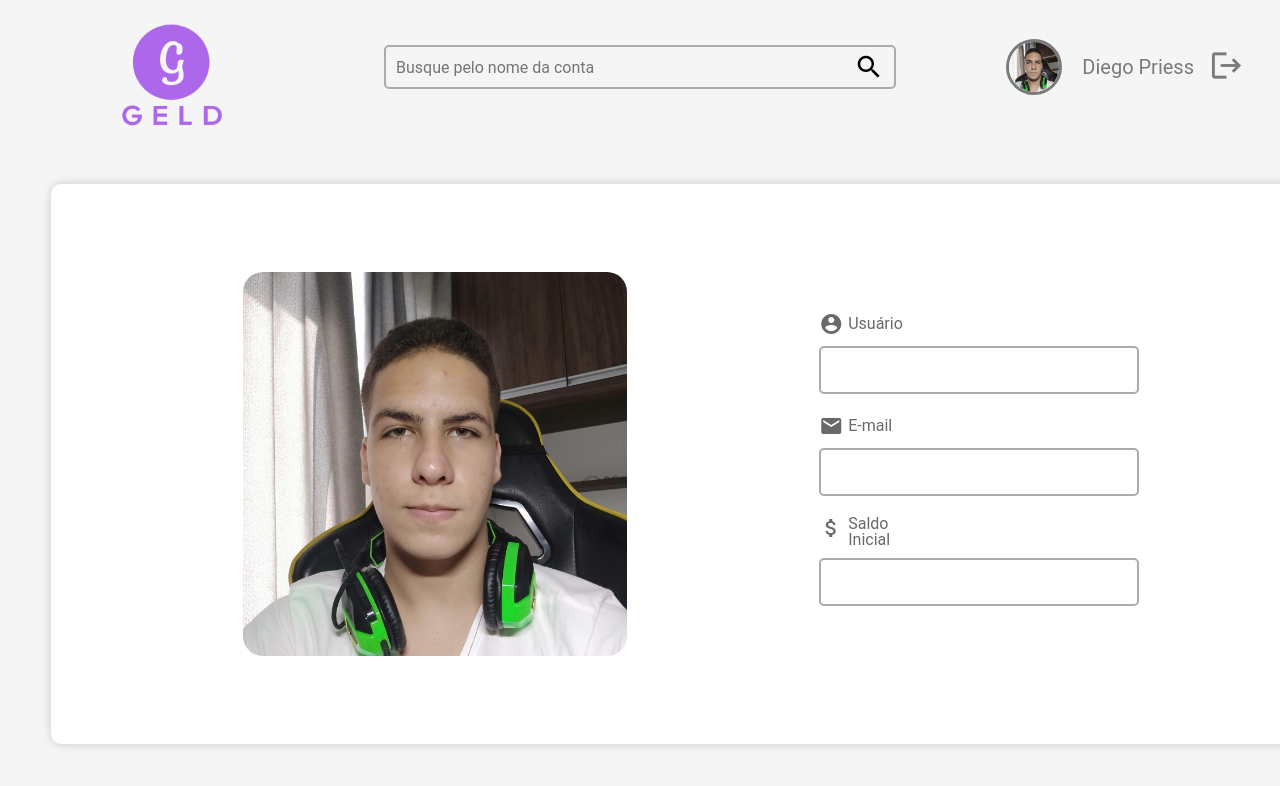
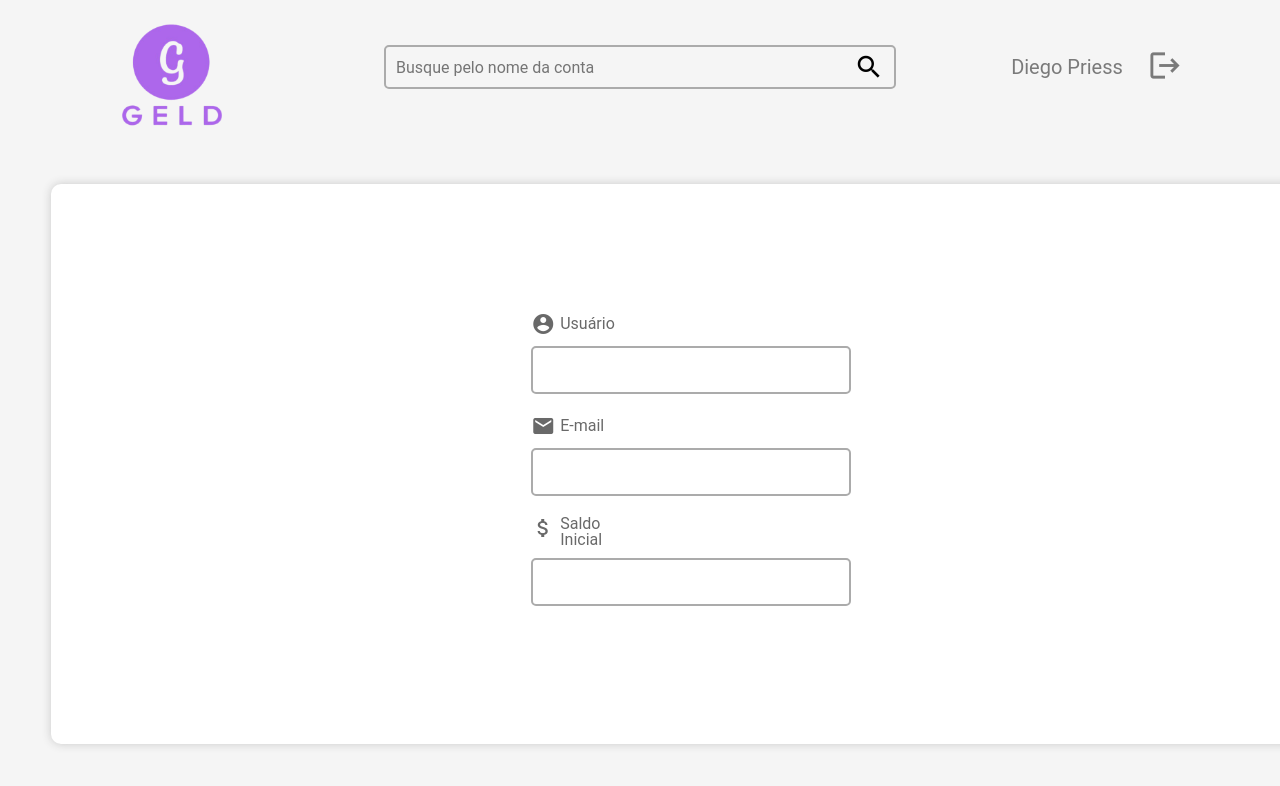
Before and after one commit to DiegoPriess/pac_second_semester_front, a React (Create React App) app: page /perfil in a window 1280 px wide. Shown: the top 786 px of the page. Built offline with nearby package versions, Linux system fonts and the light colour scheme.

Commit message:
Removendo imagens do software

```diff
--- a/src/components/ProfileThumbnail/index.jsx
+++ b/src/components/ProfileThumbnail/index.jsx
@@ -5,9 +5,9 @@ import ProfileImage from '../../assets/imgs/profileExample.jpg'
 const ProfileThumbnail = () => {
     return (
         <div className="profile-thumbnail">
-            <div className="profile-image">
+            {/* <div className="profile-image">
                 <img src={ProfileImage} alt="" />
-            </div>
+            </div> */}
             <div className="item-content">
                 Diego Priess
             </div>
--- a/src/components/ProfileThumbnail/style.scss
+++ b/src/components/ProfileThumbnail/style.scss
@@ -27,6 +27,7 @@
         text-align: center;
         margin-left: 10px;
         white-space: nowrap;
+        height: 30px;
     }
 
     &:hover{
--- a/src/pages/profile/index.jsx
+++ b/src/pages/profile/index.jsx
@@ -8,13 +8,13 @@ const Profile = () => {
     return (
         <form>
             <div className="profile">
-                <label htmlFor="profile-image">
+                {/* <label htmlFor="profile-image">
                     <div className="profile-image">
                         <img src={profileImage} alt="" />
                         <span>Clique aqui para alterar sua foto</span>
                     </div>
                     <input id="profile-image" type="file"/>
-                </label>
+                </label> */}
 
                 <div className="profile-data">
                     <InputGroup readonly={true} id="profile-user" icon="account_circle" labelText="Usuário" inputType="text"/>
```
